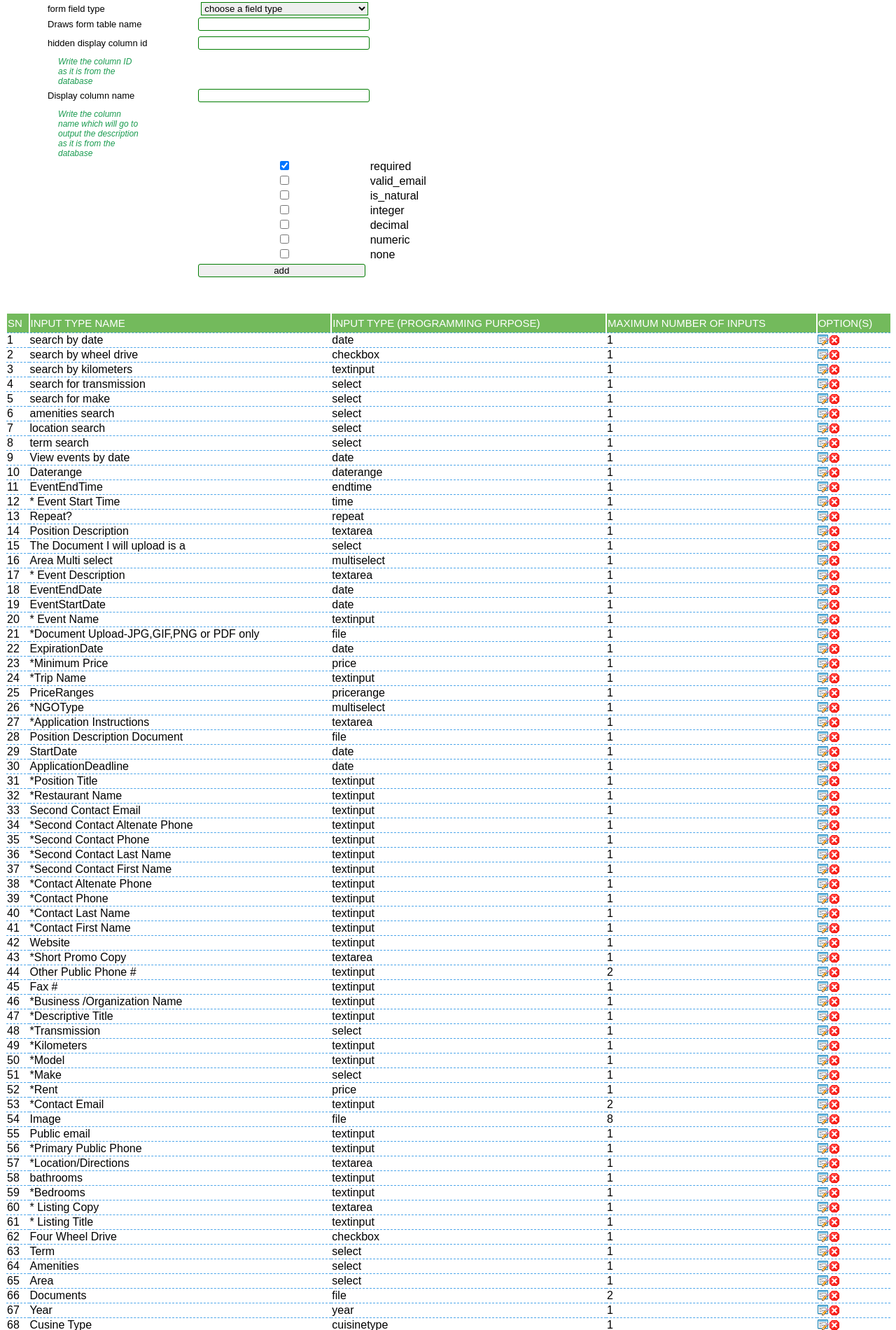
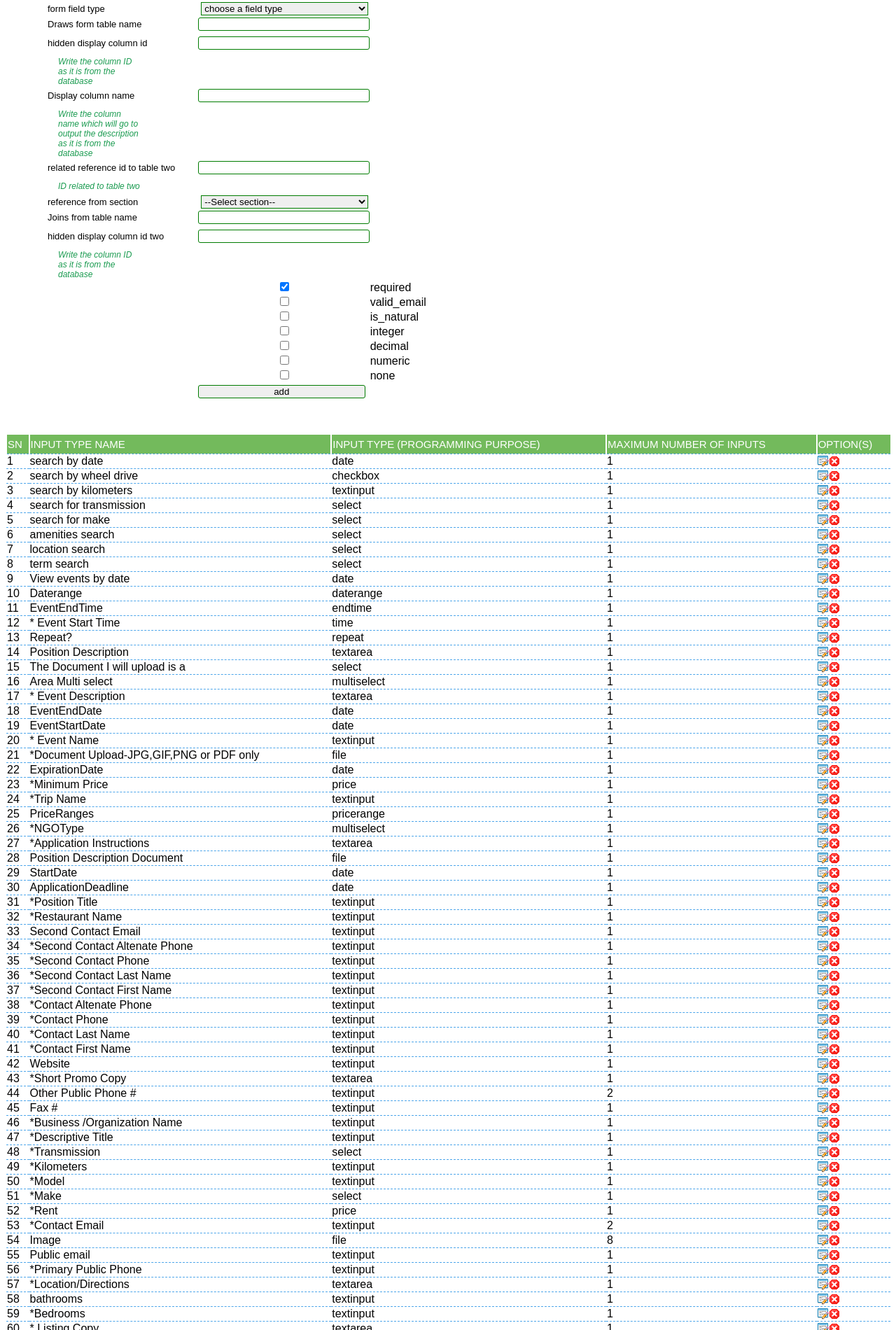
Before and after one commit to vincent728/form-generator, a CodeIgniter app: page /form-generator/index.php/formgenerator/loadInputs in a window 1280 px wide. Shown: the part 388-2288 px from the top of the page at 70% size. Run offline with CodeIgniter, Linux system fonts and the light colour scheme; data comes from the database, SQL or seed files in the repository; data that the repository does not hold is empty; some libraries are stand-ins or nearby versions.

Commit message:
select which referencing two tables

```diff
--- a/application/config/database.php
+++ b/application/config/database.php
@@ -48,9 +48,9 @@
 $active_group = 'default';
 $active_record = TRUE;
 
-$db['default']['hostname'] = '192.168.1.128';
-$db['default']['username'] = 'vincent';
-$db['default']['password'] = 'pinky';
+$db['default']['hostname'] = 'localhost';
+$db['default']['username'] = 'root';
+$db['default']['password'] = '';
 $db['default']['database'] = 'zoomtanzania';
 $db['default']['dbdriver'] = 'mysql';
 
--- a/application/controllers/formgenerator.php
+++ b/application/controllers/formgenerator.php
@@ -503,14 +503,19 @@ class Formgenerator extends CI_Controller {
             $fieldtypename = str_replace(' ', '', $inputname);
 
             $tablename=$this->input->post('tablename');
+            $tabletwo=$this->input->post('tabletwo');
+
             $tablecolumnid=$this->input->post('displaycolumnid');
+            $tablecolumnid_two=$this->input->post('displaycolumnid_two');
             $tabledisplaycolumn=$this->input->post('displaycolumn');
             $max_no_inputs=$this->input->post('max_no_inputs');
+            $referenceid=$this->input->post('referenceid');
 
+            $section=$this->input->post('section');
             $validation_chkboxes=$this->input->post('validation_chck');
 
 
-            $results=$this->datafetcher->addFormInputsTypes($inputname,$formfieldtype,$max_no_inputs,$fieldtypename,$validation_chkboxes,$tablename,$tablecolumnid,$tabledisplaycolumn);
+            $results=$this->datafetcher->addFormInputsTypes($inputname,$formfieldtype,$max_no_inputs,$fieldtypename,$validation_chkboxes,$tablename,$tablecolumnid,$tabledisplaycolumn,$tabletwo,$tablecolumnid_two,$section,$referenceid);
 
             if($results){
               //load the  list of tables
--- a/application/models/datafetcher.php
+++ b/application/models/datafetcher.php
@@ -258,7 +258,7 @@ class Datafetcher extends CI_Model {
      * @return results
      *
      */
-    public function loadSubsection($id,$table) {
+    public function loadSubsection($id, $table) {
 
         $sql_new = "select distinct categories.Title as categoryTitle,CategoryID,category_id from $table,categories
         where categories.CategoryID=$table.category_id and
@@ -269,7 +269,7 @@ class Datafetcher extends CI_Model {
 
     /*     * load section name and id for sections with no subsections */
 
-    public function loadsection($id,$table) {
+    public function loadsection($id, $table) {
 
         $sql = "select distinct categories.Title as categoryTitle,categories.CategoryID as CategoryID from $table,categories where
           $table.sections_without_subsections=categories.SectionID and
@@ -287,7 +287,7 @@ class Datafetcher extends CI_Model {
      * @return results
      *
      */
-    public function categoryDetails($id,$table) {
+    public function categoryDetails($id, $table) {
         $data = array();
         $sql = "SELECT *
          FROM categories, $table, input_type_tbl
@@ -297,7 +297,7 @@ class Datafetcher extends CI_Model {
           ORDER BY displayOrder ASC";
         $results = $this->db->query($sql);
 
-        if($results){
+        if ($results) {
 
             foreach ($results->result_array() as $value) {
 
@@ -308,12 +308,9 @@ class Datafetcher extends CI_Model {
             $data['catid'] = $category_id;
             $data['category'] = $category_name;
             return $data;
-
-        }else{
-            return $data['results']=FALSE;
+        } else {
+            return $data['results'] = FALSE;
         }
-
-
     }
 
     /**
@@ -322,7 +319,7 @@ class Datafetcher extends CI_Model {
      * @return results
      *
      */
-    public function subcategoryDetails($id,$table) {
+    public function subcategoryDetails($id, $table) {
         $data = array();
         $category_name = '';
         $sql = "select*,categories.Title as CategoryName from sections,$table,categories,input_type_tbl where
@@ -385,7 +382,7 @@ class Datafetcher extends CI_Model {
      *
      *
      */
-    public function sectionCategory($sectionid,$table) {
+    public function sectionCategory($sectionid, $table) {
 
         $sql_new = "select distinct sections_without_subsections,Title,$table.category_id as category_id,categories.CategoryID as CategoryID from categories,$table
               where
@@ -404,7 +401,7 @@ class Datafetcher extends CI_Model {
      * @return results
      *
      */
-    public function loadsectionFromcategory($cat_id,$table) {
+    public function loadsectionFromcategory($cat_id, $table) {
 
         $sql = "select distinct sections.SectionID as SecID,sections.Title as sectionTitle from $table,sections,categories
           where
@@ -484,21 +481,37 @@ class Datafetcher extends CI_Model {
      *
      *
      */
-    public function addFormInputsTypes($inputname, $formfieldtype, $max_no_inputs, $fieldtypename, $validation_chkboxes, $tablename, $tablecolumnid, $tabledisplaycolumn) {
+    public function addFormInputsTypes($inputname, $formfieldtype, $max_no_inputs, $fieldtypename, $validation_chkboxes, $tablename, $tablecolumnid, $tabledisplaycolumn,$tabletwo,$tablecolumnid_two,$section,$referenceid) {
         ///insert validation rules in a db
         //check if form field type is select
         if (strcasecmp($formfieldtype, "select") == 0) {
             $columnid = $tablecolumnid;
             $displayid = $tabledisplaycolumn;
             $table = $tablename;
+
+            ///check if it is a join select
+            if(!empty($tabletwo)&& !empty($tablecolumnid_two)){
+
+                $table_2=$tabletwo;
+                $column_2=$tablecolumnid_two;
+                $secid=$section;
+                $reference=$referenceid;
+
+            }else{
+                $table_2='';
+                $column_2='';
+                $secid='';
+                $reference='';
+            }
+
         } else {
             $columnid = '';
             $displayid = '';
             $table = '';
         }
 
-        $sql = "insert into input_type_tbl(input_name,input_type,max_no_inputs,fieldtypename,draws_from,column_id,display_id)
-        values('$inputname','$formfieldtype','$max_no_inputs','$fieldtypename','$table','$columnid','$displayid')";
+        $sql = "insert into input_type_tbl(input_name,input_type,max_no_inputs,fieldtypename,draws_from,column_id,display_id,draws_from_table_two,column_id_two,section,referenceid)
+        values('$inputname','$formfieldtype','$max_no_inputs','$fieldtypename','$table','$columnid','$displayid','$table_2','$column_2','$secid','$reference')";
         $results = $this->db->query($sql);
         $lastid = $this->db->insert_id($results);
         if ($results) {
@@ -624,8 +637,25 @@ class Datafetcher extends CI_Model {
      *
      *
      */
-    public function selecTfromTable($table) {
-        $sql = "select * from $table";
+    public function selecTfromTable($table, $table_two, $column_id_one, $column_id_two,$section,$reference,$Title) {
+        //------start--------------
+        if (!empty($table_two)||  !is_null($table_two)) {
+
+            $sqltable = ','.$table_two;
+            $distinctchecker = "distinct $table.$Title, $table.$column_id_one";
+            $append = "where
+                     $table.$reference=$table_two.$column_id_two and
+                     $table_two.$column_id_two='$section'
+                      ";
+
+        } else {
+            $sqltable = '';
+            $distinctchecker = '*';
+            $append='';
+        }
+        //-----end---------
+        $sql = "select $distinctchecker from $table $sqltable $append";
+
         $results = $this->db->query($sql);
         return $results;
     }
@@ -649,39 +679,38 @@ class Datafetcher extends CI_Model {
      *
      */
     public function drawsFromColumn($id) {
-        $sql = "select draws_from,column_id,display_id from input_type_tbl where input_type_tbl.input_id='$id'";
+        $sql = "select * from input_type_tbl where input_type_tbl.input_id='$id'";
         $results = $this->db->query($sql);
         return $results;
     }
 
-    /***
+    /*     * *
      * @method :load input to be displayed on select dropdowns
      * @param :none
      * @return results
      *
      */
+
     public function loadSelectInputTypes() {
-        $sql="select* from selectinputtypes";
-        $results=$this->db->query($sql);
+        $sql = "select* from selectinputtypes";
+        $results = $this->db->query($sql);
         return $results;
+    }
 
-    }
-     /***
+    /*     * *
      * @method :load input to be displayed on select dropdowns
      * @param :none
      * @return results
      *
      */
+
     public function loadSelectInputTypesByid($id) {
-        $sql="select* from input_type_tbl where input_id='$id'";
-        $results=$this->db->query($sql);
+        $sql = "select* from input_type_tbl where input_id='$id'";
+        $results = $this->db->query($sql);
         return $results;
-
     }
 
-
     //april 10,2013 model function for delete forms
-
 
     /**
      * @method load search form
@@ -689,14 +718,13 @@ class Datafetcher extends CI_Model {
      * @return results
      */
     public function loadofsearchformscreatedsections() {
-       $sql="select distinct section_name,section_tbl.section_id from search_forms,categories,section_tbl where
+        $sql = "select distinct section_name,section_tbl.section_id from search_forms,categories,section_tbl where
              search_forms.category_id=categories.cat_id and
              section_tbl.section_id=categories.section_id
              ";
-       $results=$this->db->query($sql);
+        $results = $this->db->query($sql);
         return $results;
     }
-
 
     /**
      * @method: delete search forms created
@@ -704,9 +732,9 @@ class Datafetcher extends CI_Model {
      * @return results
      *
      */
-    public function deletesearchforms($id,$table) {
-       $sql="delete from $table where $table.category_id='$id'";
-       $results=$this->db->query($sql);
+    public function deletesearchforms($id, $table) {
+        $sql = "delete from $table where $table.category_id='$id'";
+        $results = $this->db->query($sql);
         return $results;
     }
 
@@ -717,40 +745,44 @@ class Datafetcher extends CI_Model {
      *
      */
     public function insertinputsforselect($param) {
-      $sql="insert into selectinputtypes (selectinputtypes) values('$param')";
-      $results=$this->db->query($sql);
+        $sql = "insert into selectinputtypes (selectinputtypes) values('$param')";
+        $results = $this->db->query($sql);
         return $results;
     }
+
     /**
-     *@method : update input type to appear on select dropdown
-     *@param id ,input type name
+     * @method : update input type to appear on select dropdown
+     * @param id ,input type name
      * @return results
      *
      *
-    **/
-  public function updateinputtypetoappearonselect($id,$name) {
-      $sql="update  selectinputtypes set selectinputtypes='$name' where selectinputtypes.selectinputtypes_id='$id'";
-      $results=$this->db->query($sql);
+     * */
+    public function updateinputtypetoappearonselect($id, $name) {
+        $sql = "update  selectinputtypes set selectinputtypes='$name' where selectinputtypes.selectinputtypes_id='$id'";
+        $results = $this->db->query($sql);
         return $results;
     }
+
     /**
      * @method delete the input type to appear on select
      */
     public function deleteinputtypeforselect($id) {
-      $sql="delete from selectinputtypes where selectinputtypes_id='$id'";
-      $results=$this->db->query($sql);
+        $sql = "delete from selectinputtypes where selectinputtypes_id='$id'";
+        $results = $this->db->query($sql);
         return $results;
     }
+
     /**
      * @method "select details for the select input
      * @param id
      * @return results
      */
     public function selectsdetails($id) {
-      $sql="select * from selectinputtypes where selectinputtypes.selectinputtypes_id='$id'";
-      $results=$this->db->query($sql);
+        $sql = "select * from selectinputtypes where selectinputtypes.selectinputtypes_id='$id'";
+        $results = $this->db->query($sql);
         return $results;
     }
+
 ////////////////////////////////////////////////friday ,19th 2013////////////////////////////////////////////////////////////
 
     /**
@@ -769,28 +801,27 @@ class Datafetcher extends CI_Model {
         } else {
             return FALSE;
         }
-
     }
-
 
     //load section from  category
     public function loadparentsectioninsearchforms() {
-        $sql="select distinct search_forms.parentsectionid,sections.Title as SectionTitle from search_forms,sections
+        $sql = "select distinct search_forms.parentsectionid,sections.Title as SectionTitle from search_forms,sections
             where
             category_id='' and
             subsectionid='' and
             search_forms.parentsectionid !='' and
             sections.SectionID=search_forms.parentsectionid";
-        $results=$this->db->query($sql);
+        $results = $this->db->query($sql);
         return $results;
     }
+
     /**
      * @method  :load section if category is empty and subsection is not empty
      * @param
      * @return results
      */
     public function loadparentsectionandsubection() {
-         $sql="select distinct search_forms.parentsectionid,subsectionid,sections.Title as subsections from sections,search_forms
+        $sql = "select distinct search_forms.parentsectionid,subsectionid,sections.Title as subsections from sections,search_forms
             where
             subsectionid !=''and
             category_id ='' and
@@ -798,10 +829,9 @@ class Datafetcher extends CI_Model {
             sections.ParentSectionID=search_forms.parentsectionid and
             search_forms.subsectionid=sections.SectionID
             ";
-        $results=$this->db->query($sql);
+        $results = $this->db->query($sql);
         return $results;
     }
-
 
     /**
      * @method :load distinct section for subsection selected
@@ -809,15 +839,15 @@ class Datafetcher extends CI_Model {
      * @return results
      */
     public function loaddistinctsectionfromsubsec($id) {
-      $sql="select distinct sections.Title as subsectionname from sections where
+        $sql = "select distinct sections.Title as subsectionname from sections where
           sections.SectionID='$id' and
           sections.ParentSectionID is null";
-      $results=$this->db->query($sql);
-      $data=array();
+        $results = $this->db->query($sql);
+        $data = array();
         foreach ($results->result_array() as $value) {
 
         }
-      return $data['sectionname']=$value['subsectionname'];
+        return $data['sectionname'] = $value['subsectionname'];
     }
 
     /**
@@ -826,7 +856,7 @@ class Datafetcher extends CI_Model {
      * @return results
      *
      */
-    public function selectsearchforms($table,$id) {
+    public function selectsearchforms($table, $id) {
 
         $data = array();
 
@@ -847,8 +877,9 @@ class Datafetcher extends CI_Model {
             return $data['results'] = FALSE;
         }
     }
+
     ////////////////////////////////////////////////
-     public function selectsearchformswithsectionandsubsec($table,$parentsecid,$subsecid) {
+    public function selectsearchformswithsectionandsubsec($table, $parentsecid, $subsecid) {
 
         $data = array();
 
@@ -862,11 +893,7 @@ class Datafetcher extends CI_Model {
 
         $results = $this->db->query($sql);
         return $results;
-
     }
-
-
-
 
     /////////////////here after lunch/////////////////////////
 
@@ -889,7 +916,7 @@ class Datafetcher extends CI_Model {
      * @return results
      *
      */
-    public function selectsearchformswithsectionandsubsection($table,$parentid,$subsectionid) {
+    public function selectsearchformswithsectionandsubsection($table, $parentid, $subsectionid) {
 
         $data = array();
 
@@ -912,7 +939,6 @@ class Datafetcher extends CI_Model {
 //        }
     }
 
-
     /**
      * @method: delete search forms created with section only as an attribute
      * @param id
@@ -933,14 +959,13 @@ class Datafetcher extends CI_Model {
      * @return results
      *
      */
-    public function deletesearchformswithsectionsubsection($parentsectionid, $table,$subsection) {
+    public function deletesearchformswithsectionsubsection($parentsectionid, $table, $subsection) {
         $sql = "delete from $table where $table.parentsectionid='$parentsectionid'AND
                   $table.subsectionid='$subsection'";
         $results = $this->db->query($sql);
         return $results;
     }
 
-
 /////////////////////////////////////////////////////--ends here///////////////////
 }
 
--- a/application/views/formgenerator/addFormInputsTypes.php
+++ b/application/views/formgenerator/addFormInputsTypes.php
@@ -85,7 +85,8 @@ echo form_fieldset();
         ?>
 
     </li>
-    <li>
+
+       <li>
         <?php
         if (form_error('displaycolumn')) {
             echo form_error('displaycolumn');
@@ -97,6 +98,79 @@ echo form_fieldset();
         ?>
 
     </li>
+
+    <li>
+        <?php
+        if (form_error('referenceid')) {
+            echo form_error('referenceid');
+        }
+        echo form_label('related reference id to table two');
+
+        echo form_input(array('name' => 'referenceid', 'value' => '' . set_value('referenceid'))).'</br><i><font color="#1A9B50">'.
+             form_label("ID related to table two", $name = "tips", $attributes = array('class' => 'tips')) . '</font></i>';
+        ?>
+
+    </li>
+
+    <!--..-->
+
+        <li>
+
+        <?php
+//error checking
+        if (form_error('section')) {
+            echo '<div class="error">';
+            echo form_error("section") . form_error();
+            echo '</div>';
+        }
+
+        echo form_label('reference from section');
+        ?>
+        <select name="section" class="section">
+
+            <option  value="" selected="">--Select section--</option>
+            <?php
+
+            $out = '';
+            $results=$this->datafetcher->sectionsLoader();
+            foreach ($results->result_array() as $section) {
+
+                $out.='<option value="' . $section['SectionID'] . set_value('section') . '">' . $section['Title'] . '</option>';
+            } echo $out;
+            ?>
+        </select>
+
+
+    </li>
+
+
+     <li>
+        <?php
+        if (form_error('tabletwo')) {
+            echo form_error('tabletwo');
+        }
+        echo form_label('Joins from table name');
+        echo form_input(array('name' => 'tabletwo', 'value' => '' . set_value('tabletwo')));
+        ?>
+
+    </li>
+    <li>
+        <?php
+        if (form_error('displaycolumnid_two')) {
+            echo form_error('displaycolumnid_two');
+        }
+        echo form_label('hidden display column id two');
+
+        echo form_input(array('name' => 'displaycolumnid_two', 'value' => '' . set_value('displaycolumnid_two'))).'</br><i><font color="#1A9B50">'.
+             form_label("Write the column ID as it is from the database", $name = "tips", $attributes = array('class' => 'tips')) . '</font></i>';
+        ?>
+
+    </li>
+
+
+
+    <!--//-->
+
 
 
             <?php
--- a/application/views/formgenerator/categoryForm.php
+++ b/application/views/formgenerator/categoryForm.php
@@ -411,7 +411,7 @@ if ($results->num_rows() > 0) {
                     $val['rules'] = $rulesin;
 
                     $out = '';
-                    $tabletesults = $this->datafetcher->selecTfromTable($value['draws_from']);
+                    $tabletesults = $this->datafetcher->selecTfromTable($table=$value['draws_from'], $table_two=$value['draws_from_table_two'], $column_id_one=$value['column_id'], $column_id_two=$value['column_id_two'],$sec=$value['section'],$reference=$value['referenceid'],$title=$value['display_id']);
 
                     foreach ($tabletesults->result_array()as $rows) {
 
```
Also changed, not shown: application/controllers/formInsertion.php (+24 -9 lines), application/views/formgenerator/editFormInputs.php (+56 -16 lines). Lines whose indentation alone changed are shown as unchanged.
